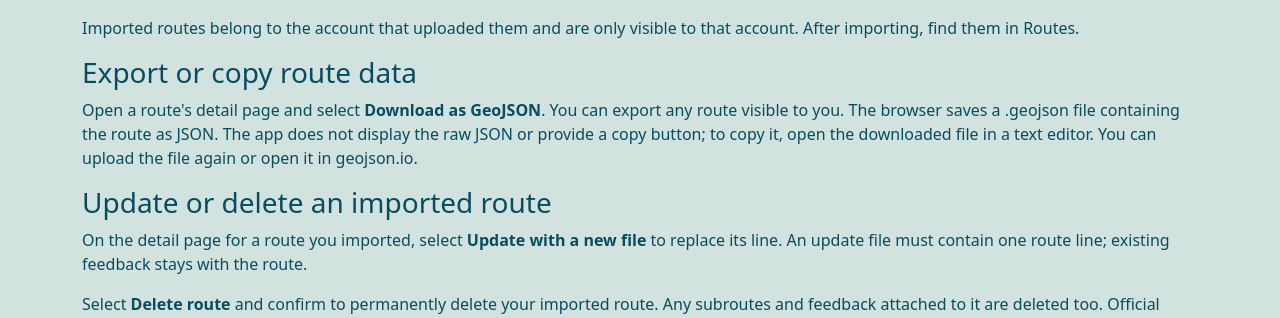
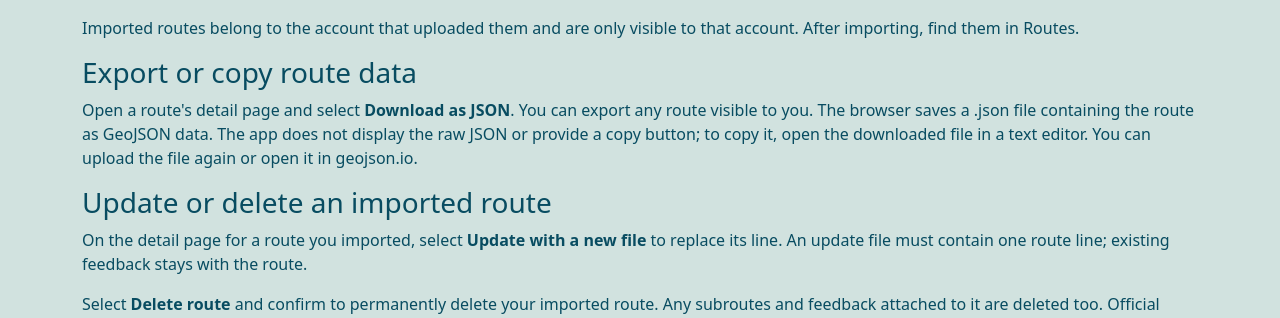
Before and after one commit to CS-347-F26/CS347BestTeamBikeApp, a Django app: page /help/ in a window 1280 px wide. Shown: the part 1334-1652 px from the top of the page. Run offline with Django 5.2, Linux system fonts and the light colour scheme.

Commit message:
Updated CI stuff

```diff
--- a/webapp_files/catalog/templates/help.html
+++ b/webapp_files/catalog/templates/help.html
@@ -119,11 +119,12 @@
 
       <h3>Export or copy route data</h3>
       <p>
-        Open a route's detail page and select <strong>Download as GeoJSON</strong>.
-        You can export any route visible to you. The browser saves a .geojson
-        file containing the route as JSON. The app does not display the raw
-        JSON or provide a copy button; to copy it, open the downloaded file in
-        a text editor. You can upload the file again or open it in geojson.io.
+        Open a route's detail page and select <strong>Download as JSON</strong>.
+        You can export any route visible to you. The browser saves a .json
+        file containing the route as GeoJSON data. The app does not display
+        the raw JSON or provide a copy button; to copy it, open the downloaded
+        file in a text editor. You can upload the file again or open it in
+        geojson.io.
       </p>
 
       <h3>Update or delete an imported route</h3>
--- a/webapp_files/catalog/tests.py
+++ b/webapp_files/catalog/tests.py
@@ -1521,7 +1521,7 @@ class RouteImportTests(TestCase):
         response = self.client.get(reverse("route-export", args=[main.pk]))
         self.assertEqual(response.status_code, 200)
         self.assertEqual(response["Content-Type"], "application/geo+json")
-        self.assertIn('filename="test-main.geojson"', response["Content-Disposition"])
+        self.assertIn('filename="test-main.json"', response["Content-Disposition"])
         data = json.loads(response.content)
         line, point = data["features"]
         self.assertEqual(data["type"], "FeatureCollection")
```
